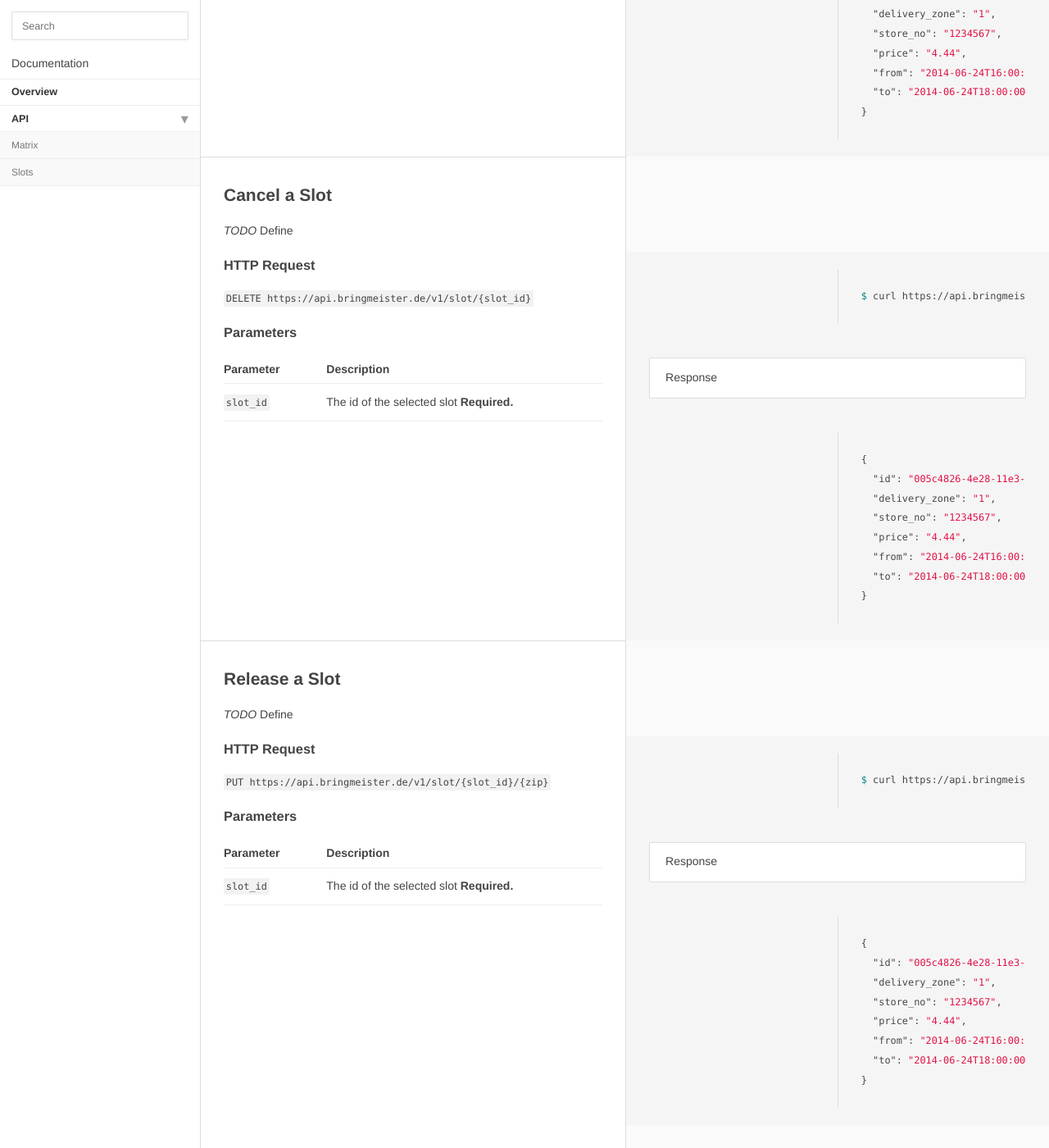
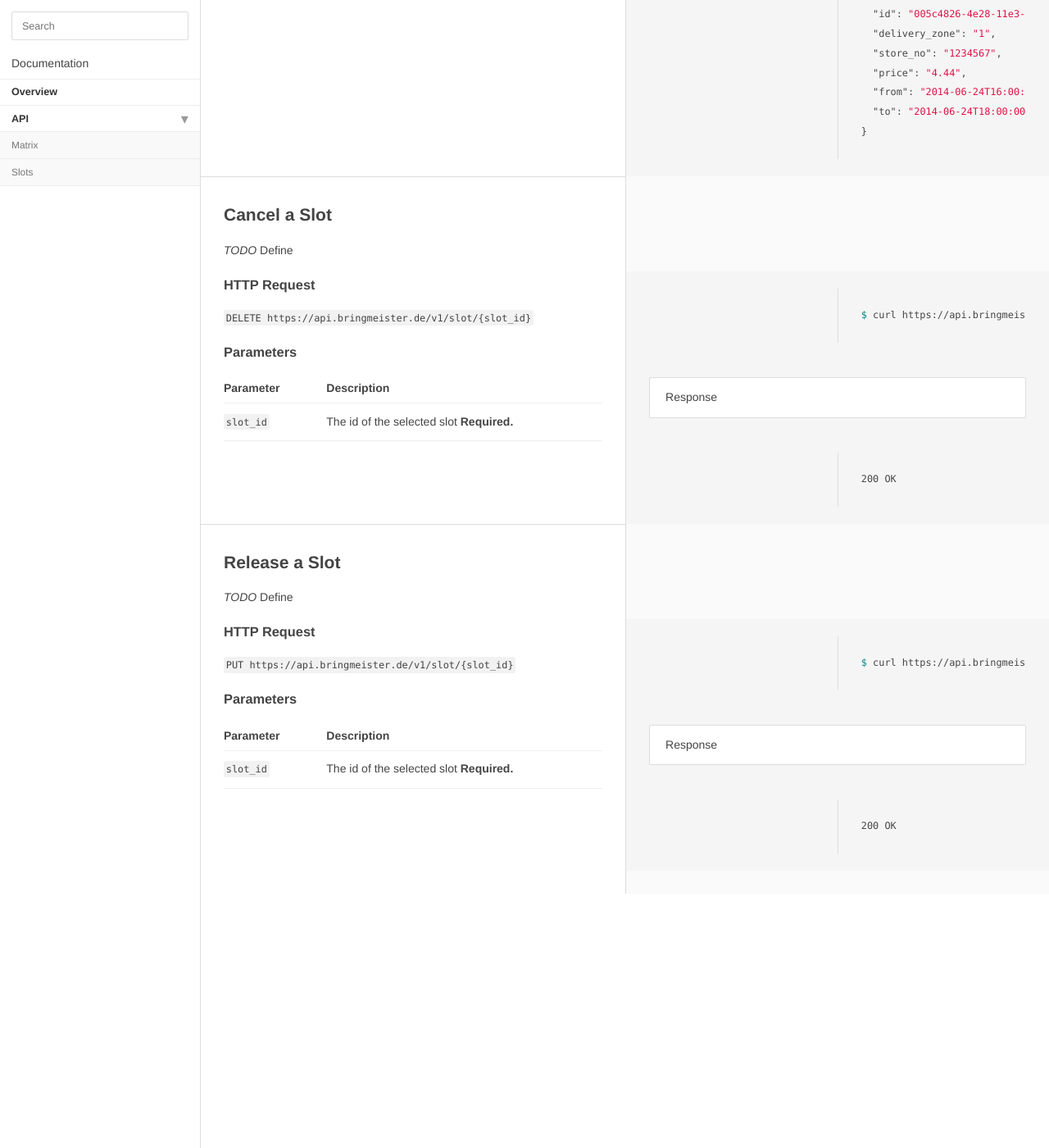
Before and after one commit to bringmeister/bm-doc-api-timecapacity, a Jekyll site: the page built from api/slot.md, in a window 1280 px wide and 1400 px high, scrolled down 1247 px. Shown: the whole window at 82% size. Built offline with Jekyll 4.4.1, drawn with Linux system fonts in a browser that asks for light colours; Markdown is read by kramdown in place of the engine named in the settings; after the commit the page ends 2337 px from its top, so only the background shows below that; some of the changed text lies outside the part shown.

Commit message:
added currency, updated urls

````diff
--- a/api/slot.md
+++ b/api/slot.md
@@ -89,15 +90,8 @@ $ curl {{ site.bringmeister.api }}/slot/005c4826-4e28-11e3-a675-d43d7eece53d
 
 > Response
 
-```json
-{
-  "id": "005c4826-4e28-11e3-a675-d43d7eece53d",
-  "delivery_zone": "1",
-  "store_no": "1234567",
-  "price": "4.44",
-  "from": "{{ site.time | date: '%Y-%m-%d' }}T16:00:00{{ site.time | date: '%z' }}",
-  "to": "{{ site.time | date: '%Y-%m-%d' }}T18:00:00{{ site.time | date: '%z' }}"
-}
+```
+200 OK
 ```
 
 ### HTTP Request
@@ -121,20 +115,13 @@ $ curl {{ site.bringmeister.api }}/slot/005c4826-4e28-11e3-a675-d43d7eece53d/123
 
 > Response
 
-```json
-{
-  "id": "005c4826-4e28-11e3-a675-d43d7eece53d",
-  "delivery_zone": "1",
-  "store_no": "1234567",
-  "price": "4.44",
-  "from": "{{ site.time | date: '%Y-%m-%d' }}T16:00:00{{ site.time | date: '%z' }}",
-  "to": "{{ site.time | date: '%Y-%m-%d' }}T18:00:00{{ site.time | date: '%z' }}"
-}
+```
+200 OK
 ```
 
 ### HTTP Request
 
-`PUT {{ site.bringmeister.api }}/slot/{slot_id}/{zip}`
+`PUT {{ site.bringmeister.api }}/slot/{slot_id}`
 
 ### Parameters
 
````
Also changed, not shown: other parts of api/slot.md (+2 -1 lines), api/matrix.md (+5 -2 lines).
